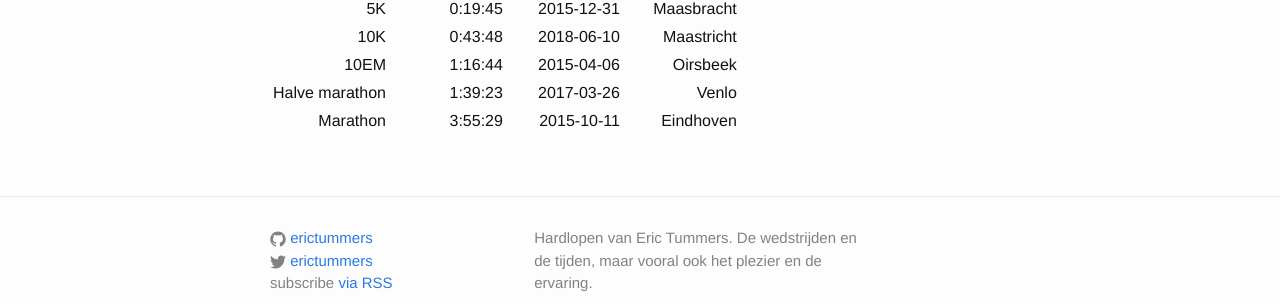
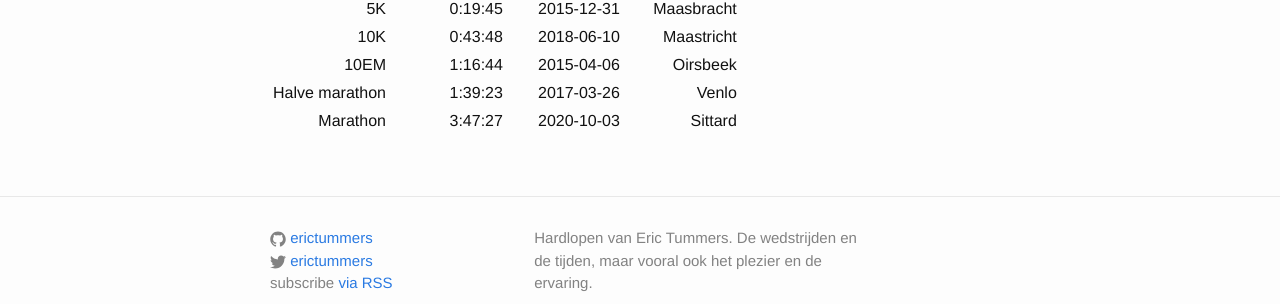
Before and after one commit to erictummers/hardlopen, a Jekyll site: the page built from record.md, in a window 1280 px wide. Shown: the part 364-668 px from the top of the page. Built offline with Jekyll 4.4.1, drawn with Linux system fonts in a browser that asks for light colours.

Commit message:
Marathon in Sittard (PR)

```diff
--- a/record.md
+++ b/record.md
@@ -41,9 +41,9 @@ permalink: /record/
 		</tr>
 		<tr>
 			<td>Marathon</td>
-			<td>3:55:29</td>
-			<td>2015-10-11</td>
-			<td>Eindhoven</td>
+			<td>3:47:27</td>
+			<td>2020-10-03</td>
+			<td>Sittard</td>
 		</tr>
 	</tbody>
 </table>
```
Also changed, not shown: _posts/2020-10-03-marathon-sittard.md (added, +11 -0 lines).
